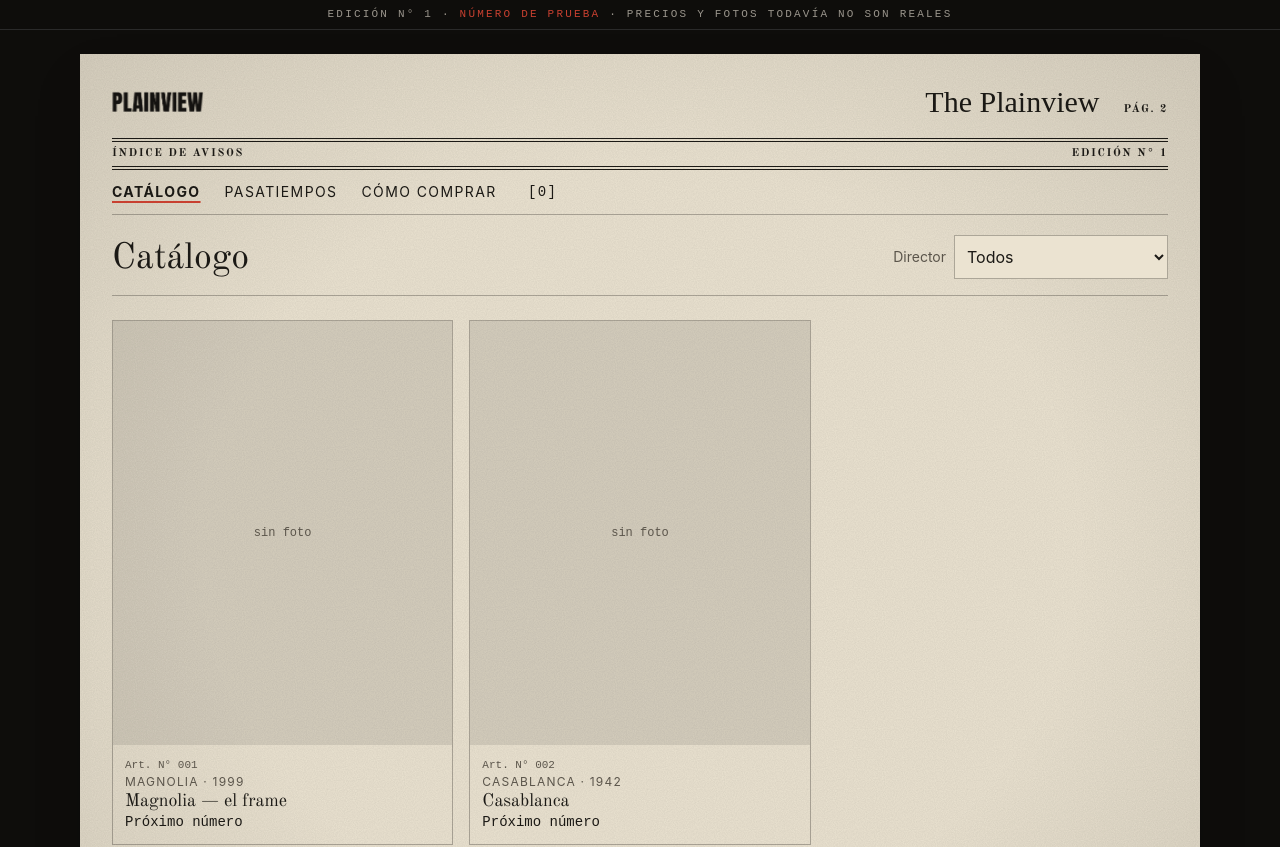
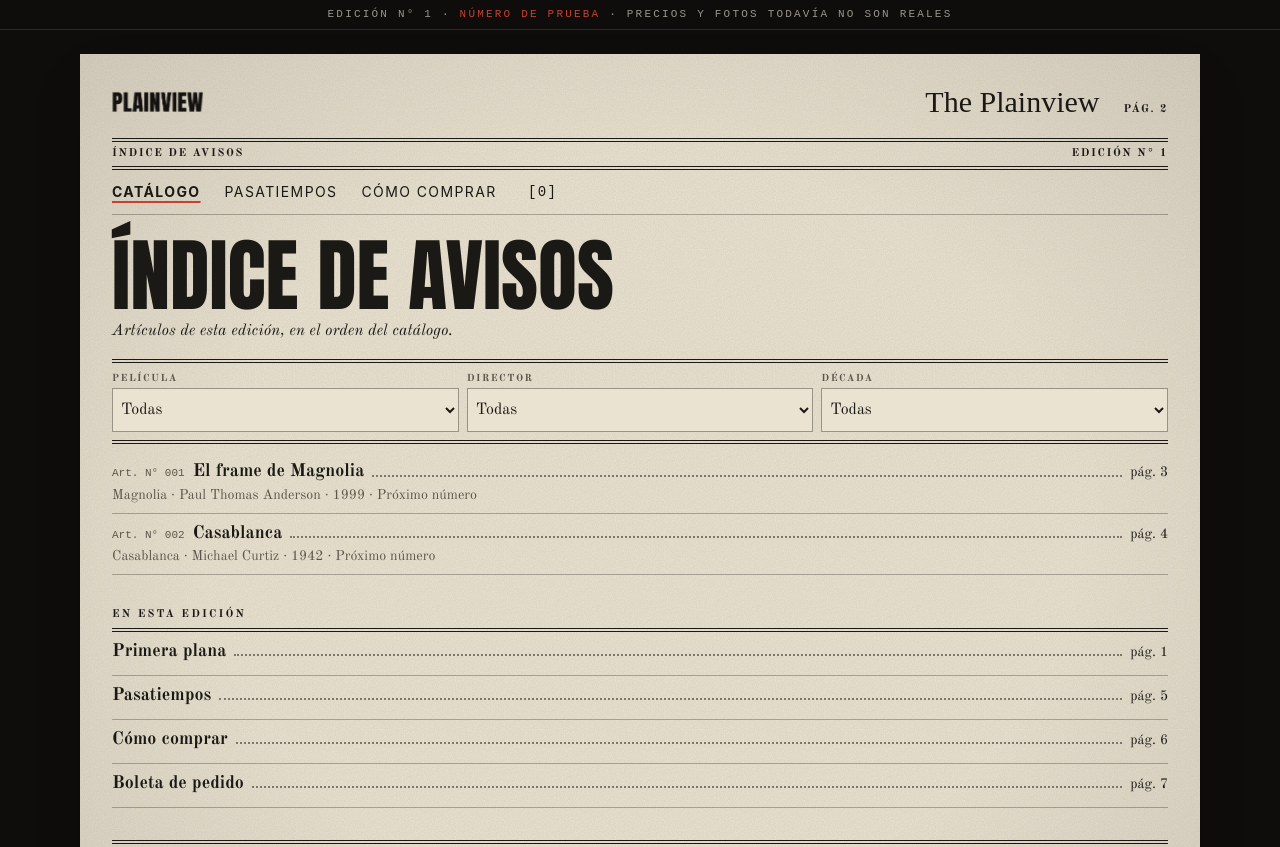
Before and after one commit to joacolongar/plainview-82, a React (Vite) app in the folder web/: page /catalogo in a window 1280 px wide. Shown: the top 847 px of the page. Built offline with nearby package versions, Linux system fonts and the light colour scheme; a web font is replaced by a local one.

Commit message:
Convierte el catálogo en índice de avisos con filtros y el 404 en Fe de erratas
Co-Authored-By: Claude Opus 5.5 <noreply@anthropic.com>

```diff
--- a/web/src/App.tsx
+++ b/web/src/App.tsx
@@ -1,7 +1,7 @@
 import { createBrowserRouter, createRoutesFromElements, Route } from 'react-router-dom'
 import NewspaperPage from './components/NewspaperPage'
 import Home from './pages/Home'
-import Catalog from './pages/Catalog'
+import IndiceAvisos from './pages/IndiceAvisos'
 import AvisoComercial, { RedirigirAviso } from './pages/AvisoComercial'
 import Cart from './pages/Cart'
 import Game from './pages/Game'
@@ -18,7 +18,7 @@ export const router = createBrowserRouter(
   createRoutesFromElements(
     <Route element={<NewspaperPage />}>
       <Route index element={<Home />} />
-      <Route path="catalogo" element={<Catalog />} />
+      <Route path="catalogo" element={<IndiceAvisos />} />
       <Route path="catalogo/:slug" element={<AvisoComercial />} />
       {/* ruta vieja: redirige para no romper links ya compartidos */}
       <Route path="producto/:slug" element={<RedirigirAviso />} />
--- a/web/src/components/ProductCard.tsx
+++ /dev/null
@@ -1,24 +0,0 @@
-import { Link } from 'react-router-dom'
-import { CURRENCY } from '../config'
-import { ESTADOS, numeroArticulo, rutaAviso, type Product } from '../data/products'
-
-export default function ProductCard({ p }: { p: Product }) {
-  // El hover es solo decoración: en el celular la card entera es el link, se toca y listo
-  return (
-    <Link to={rutaAviso(p.slug)} className="group block min-w-0 border border-print/30 transition-colors hover:border-red">
-      <div className="aspect-[4/5] bg-print/10 flex items-center justify-center text-print-muted font-mono text-xs">
-        {p.images[0] ? (
-          <img src={p.images[0]} alt={p.name} loading="lazy" decoding="async" className="h-full w-full object-cover" />
-        ) : (
-          'sin foto'
-        )}
-      </div>
-      <div className="p-3">
-        <p className="font-mono text-[11px] text-print-muted">Art. N° {numeroArticulo(p)}</p>
-        <p className="truncate text-xs uppercase tracking-widest text-print-muted">{p.movie} · {p.year}</p>
-        <h3 className="font-display text-lg leading-tight group-hover:underline">{p.name}</h3>
-        <p className="font-mono text-sm">{p.status === 'disponible' ? CURRENCY.format(p.price) : ESTADOS[p.status]}</p>
-      </div>
-    </Link>
-  )
-}
--- a/web/src/pages/Catalog.tsx
+++ /dev/null
@@ -1,28 +0,0 @@
-import { useMemo, useState } from 'react'
-import ProductCard from '../components/ProductCard'
-import { products } from '../data/products'
-
-export default function Catalog() {
-  const [director, setDirector] = useState('todos')
-  const directors = useMemo(() => [...new Set(products.map((p) => p.director))].sort(), [])
-  const list = director === 'todos' ? products : products.filter((p) => p.director === director)
-
-  return (
-    <div className="space-y-6">
-      <div className="flex flex-col gap-3 border-b border-print/30 pb-4 sm:flex-row sm:items-end sm:justify-between sm:gap-4">
-        <h1 className="font-display text-4xl">Catálogo</h1>
-        <label className="flex items-center gap-2 text-sm">
-          <span className="text-print-muted">Director</span>
-          {/* text-base (16px): con menos, Safari en iPhone hace zoom al tocar el select */}
-          <select value={director} onChange={(e) => setDirector(e.target.value)} className="min-h-11 min-w-0 flex-1 bg-paper border border-print/30 px-2 text-base sm:flex-none">
-            <option value="todos">Todos</option>
-            {directors.map((d) => <option key={d}>{d}</option>)}
-          </select>
-        </label>
-      </div>
-      <div className="grid grid-cols-2 md:grid-cols-3 gap-3 md:gap-4">
-        {list.map((p) => <ProductCard key={p.slug} p={p} />)}
-      </div>
-    </div>
-  )
-}
--- /dev/null
+++ b/web/src/pages/IndiceAvisos.tsx
@@ -0,0 +1,115 @@
+import { Link, useSearchParams } from 'react-router-dom'
+import { CURRENCY } from '../config'
+import { paginaDe, paginas } from '../data/paginas'
+import { ESTADOS, numeroArticulo, products, rutaAviso, type Product } from '../data/products'
+
+const decadaDe = (anio: number) => Math.floor(anio / 10) * 10
+const unicos = <T,>(xs: T[]) => [...new Set(xs)].sort()
+
+// Los filtros viven en la URL (?pelicula=…&director=…&decada=1990): se pueden compartir y "atrás" los deshace
+const FILTROS = [
+  { clave: 'pelicula', etiqueta: 'Película', valor: (p: Product) => p.movie, mostrar: (v: string) => v },
+  { clave: 'director', etiqueta: 'Director', valor: (p: Product) => p.director, mostrar: (v: string) => v },
+  { clave: 'decada', etiqueta: 'Década', valor: (p: Product) => String(decadaDe(p.year)), mostrar: (v: string) => `Años ${v.slice(2)}` },
+] as const
+
+/**
+ * Índice del diario (pág. 2): los avisos de la edición, como el sumario de un catálogo por correo
+ * ("Art. N° 001 … pág. 3"), con filtros en la URL, y abajo el resto de las secciones con su página.
+ */
+export default function IndiceAvisos() {
+  const [params, setParams] = useSearchParams()
+  const activos = FILTROS.filter((f) => params.get(f.clave))
+
+  const avisos = [...products]
+    .sort((a, b) => a.articulo - b.articulo)
+    .filter((p) => activos.every((f) => f.valor(p) === params.get(f.clave)))
+
+  function cambiar(clave: string, valor: string) {
+    const nuevos = new URLSearchParams(params)
+    if (valor) nuevos.set(clave, valor)
+    else nuevos.delete(clave)
+    setParams(nuevos) // agrega una entrada al historial: "atrás" vuelve al filtro anterior
+  }
+
+  // El resto del diario (todo lo que no es un aviso ni este índice), con su número de página
+  const secciones = paginas
+    .map((p, i) => ({ ...p, numero: i + 1 }))
+    .filter((p) => p.ruta !== '/catalogo' && !p.ruta.startsWith('/catalogo/'))
+
+  return (
+    <div>
+      <h1 className="font-headline text-[clamp(2.5rem,12vw,5rem)] uppercase leading-none">Índice de avisos</h1>
+      <p className="mt-1 font-display italic">Artículos de esta edición, en el orden del catálogo.</p>
+
+      {/* Filtros: select nativos (cómodos en el celular), 16 px para que iPhone no haga zoom */}
+      <div className="mt-4 grid grid-cols-3 gap-2 border-y-4 border-double border-print py-2">
+        {FILTROS.map((f) => (
+          <label key={f.clave} className="min-w-0">
+            <span className="block font-display text-[10px] font-bold uppercase tracking-[0.15em] text-print-muted">{f.etiqueta}</span>
+            <select
+              value={params.get(f.clave) ?? ''}
+              onChange={(e) => cambiar(f.clave, e.target.value)}
+              className="mt-0.5 min-h-11 w-full min-w-0 border border-print/40 bg-paper px-1 font-display text-base"
+            >
+              <option value="">Todas</option>
+              {unicos(products.map(f.valor)).map((v) => (
+                <option key={v} value={v}>
+                  {f.mostrar(v)}
+                </option>
+              ))}
+            </select>
+          </label>
+        ))}
+      </div>
+      {activos.length > 0 && (
+        <button type="button" onClick={() => setParams(new URLSearchParams())} className="min-h-11 font-display text-sm underline underline-offset-4">
+          Quitar filtros
+        </button>
+      )}
+
+      {avisos.length === 0 ? (
+        <p className="py-8 text-center font-display italic">Sin avisos en esta sección. La redacción sigue buscando.</p>
+      ) : (
+        <ol className="mt-2">
+          {avisos.map((p) => (
+            <li key={p.slug}>
+              <FilaIndice
+                to={rutaAviso(p.slug)}
+                antes={`Art. N° ${numeroArticulo(p)}`}
+                titulo={p.titular}
+                pagina={paginaDe(rutaAviso(p.slug))?.numero}
+                detalle={`${p.movie} · ${p.director} · ${p.year} · ${p.status === 'disponible' && p.price > 0 ? CURRENCY.format(p.price) : ESTADOS[p.status]}`}
+              />
+            </li>
+          ))}
+        </ol>
+      )}
+
+      <h2 className="mt-8 border-b-4 border-double border-print pb-1 font-display text-[11px] font-bold uppercase tracking-[0.2em]">En esta edición</h2>
+      <ol>
+        {secciones.map((s) => (
+          <li key={s.ruta}>
+            <FilaIndice to={s.ruta} titulo={s.seccion} pagina={s.numero} />
+          </li>
+        ))}
+      </ol>
+    </div>
+  )
+}
+
+/** Una línea de sumario: título … puntos guía … pág. N. La fila entera es el link (44 px o más) */
+function FilaIndice({ to, antes, titulo, pagina, detalle }: { to: string; antes?: string; titulo: string; pagina?: number; detalle?: string }) {
+  return (
+    <Link to={to} className="group block min-h-11 border-b border-print/30 py-2">
+      <span className="flex items-baseline gap-2">
+        {antes && <span className="shrink-0 font-mono text-[11px] text-print-muted">{antes}</span>}
+        <span className="font-display text-lg font-bold leading-tight underline-offset-4 group-hover:underline">{titulo}</span>
+        {/* puntos guía hasta el número de página, como en los sumarios impresos */}
+        <span aria-hidden className="min-w-4 flex-1 self-end border-b-2 border-dotted border-print/50 mb-1.5" />
+        {pagina && <span className="shrink-0 whitespace-nowrap font-display text-sm">pág. {pagina}</span>}
+      </span>
+      {detalle && <span className="mt-0.5 block font-display text-sm text-print-muted">{detalle}</span>}
+    </Link>
+  )
+}
--- a/web/src/pages/NotFound.tsx
+++ b/web/src/pages/NotFound.tsx
@@ -1,11 +1,40 @@
-import { Link } from 'react-router-dom'
+import { Link, useLocation } from 'react-router-dom'
 
+const enlace = 'inline-flex min-h-11 items-center font-display font-bold underline decoration-red decoration-2 underline-offset-4'
+
+/**
+ * 404 como "Fe de erratas" del diario: cita la dirección que se escribió (React la muestra como texto,
+ * nunca como HTML) y corrige el error con la frase de la casa. Sale también para un aviso que no existe.
+ */
 export default function NotFound() {
+  const { pathname } = useLocation()
+  // La dirección llega codificada (%3C, %20…): se decodifica para que se lea como la escribieron.
+  // Si viene mal formada, decodeURIComponent tira error y se muestra tal cual.
+  let citada = pathname
+  try {
+    citada = decodeURIComponent(pathname)
+  } catch {
+    /* se queda la versión codificada */
+  }
   return (
-    <div className="text-center space-y-4">
-      <p className="font-headline text-5xl text-red">404</p>
-      <h1 className="font-display text-3xl md:text-4xl">Esta escena se cortó en el montaje</h1>
-      <Link to="/" className="inline-flex min-h-11 items-center underline">Volver al inicio</Link>
+    <div className="mx-auto max-w-xl py-4 text-center">
+      <p className="font-headline text-6xl leading-none text-red" aria-hidden>
+        404
+      </p>
+      <h1 className="mt-2 border-y-4 border-double border-print py-1 font-headline text-3xl uppercase">Fe de erratas</h1>
+      <p className="mt-4 font-display text-lg leading-snug">
+        Donde dice <span className="break-all font-mono text-base">«{citada}»</span> debe leerse:
+      </p>
+      <p className="mt-1 font-display text-2xl italic leading-snug">esta escena se cortó en el montaje.</p>
+      <p className="mt-3 font-display text-sm italic text-print-muted">La redacción pide disculpas al lector.</p>
+      <p className="mt-4 flex justify-center gap-6">
+        <Link to="/" className={enlace}>
+          Primera plana
+        </Link>
+        <Link to="/catalogo" className={enlace}>
+          Índice
+        </Link>
+      </p>
     </div>
   )
 }
```
Also changed, not shown: 1 other file (tests, documents, lock files or other folders).
